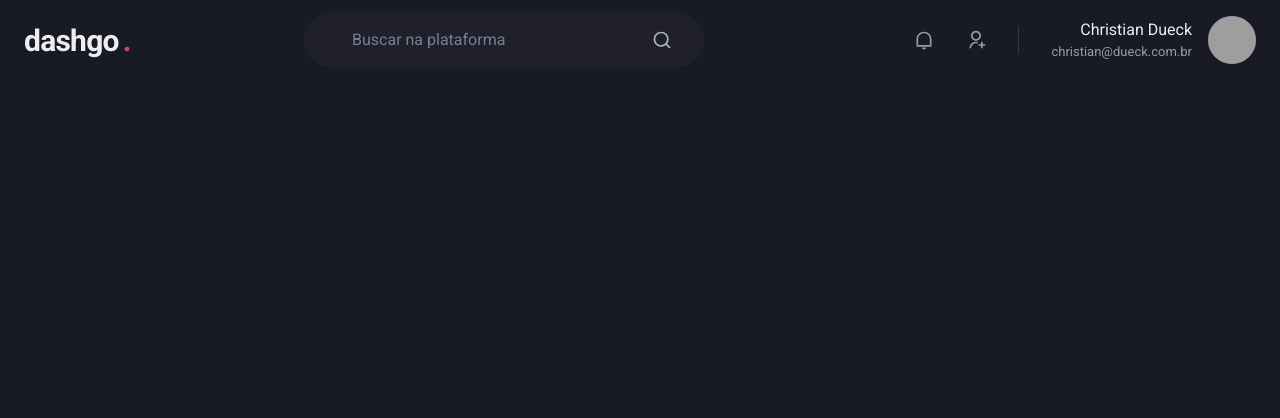
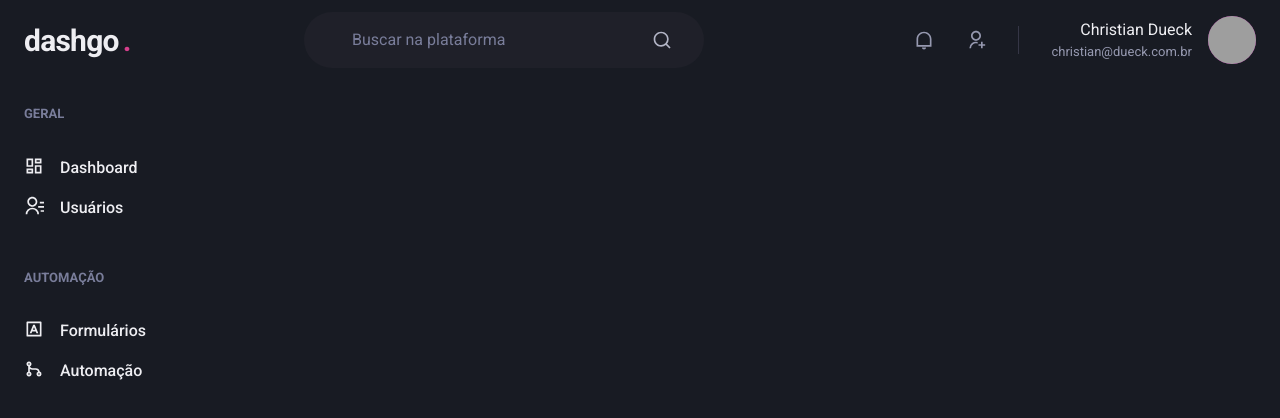
Before and after one commit to christiandueck/dashgo, a Next.js app: page /dashboard in a window 1280 px wide. Shown: the top 418 px of the page. Built offline with nearby package versions, Linux system fonts and the light colour scheme; grey boxes are pictures that could not be loaded.

Commit message:
feat: Sidebar component

```diff
--- /dev/null
+++ b/src/components/Sidebar.tsx
@@ -0,0 +1,42 @@
+import { Box, Stack, Text, Link, Icon } from "@chakra-ui/react";
+import { RiContactsLine, RiDashboardLine, RiGitMergeLine, RiInputMethodLine } from "react-icons/ri";
+
+export function Sidebar() {
+  return (
+    <Box as="aside" w="64" mr="8">
+      <Stack spacing="12" align="flex-start">
+        <Box>
+          <Text fontWeight="bold" color="gray.400" fontSize="small">GERAL</Text>
+          <Stack spacing="4" mt="8" align="stretch">
+            <Link display="flex" align="center">
+              <Icon as={RiDashboardLine} fontSize="20" />
+              <Text ml="4" fontWeight="medium">Dashboard</Text>
+            </Link>
+
+            <Link display="flex" align="center">
+              <Icon as={RiContactsLine} fontSize="20" />
+              <Text ml="4" fontWeight="medium">Usuários</Text>
+            </Link>
+
+          </Stack>
+        </Box>
+
+        <Box>
+          <Text fontWeight="bold" color="gray.400" fontSize="small">AUTOMAÇÃO</Text>
+          <Stack spacing="4" mt="8" align="stretch">
+            <Link display="flex" align="center">
+              <Icon as={RiInputMethodLine} fontSize="20" />
+              <Text ml="4" fontWeight="medium">Formulários</Text>
+            </Link>
+
+            <Link display="flex" align="center">
+              <Icon as={RiGitMergeLine} fontSize="20" />
+              <Text ml="4" fontWeight="medium">Automação</Text>
+            </Link>
+
+          </Stack>
+        </Box>
+      </Stack>
+    </Box>
+  );
+}
--- a/src/pages/dashboard.tsx
+++ b/src/pages/dashboard.tsx
@@ -1,7 +1,15 @@
+import { Flex } from '@chakra-ui/react';
 import { Header } from "../components/Header";
+import { Sidebar } from '../components/Sidebar';
 
 export default function Dashboard() {
   return (
-    <Header />
+    <Flex direction="column" h="100vh">
+      <Header />
+
+      <Flex w="100%" my="6" maxWidth={1480} mx="auto" px="6">
+        <Sidebar />
+      </Flex>
+    </Flex>
   );
 }
```
